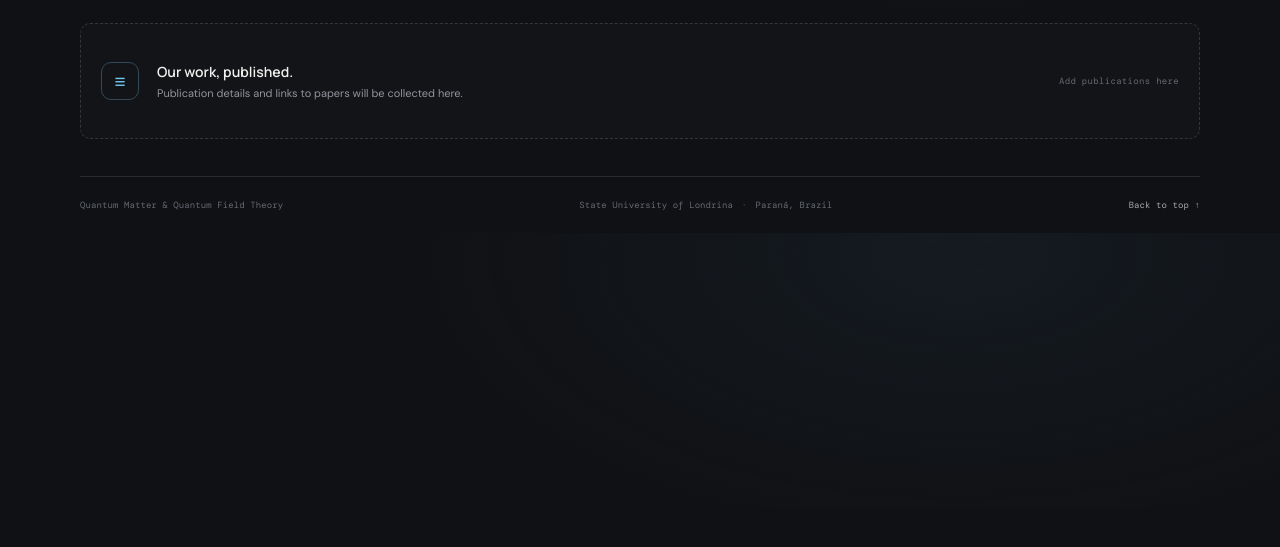
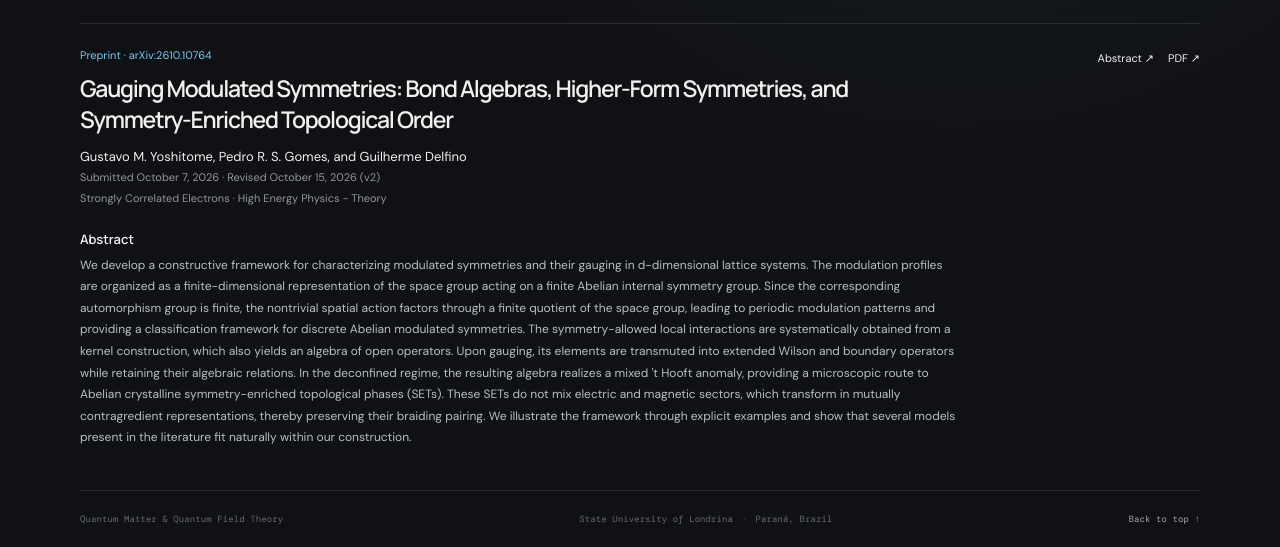
Before and after one commit to Quantum-Matter-and-Quantum-Field-Theory/quantum-matter-and-quantum-field-theory.github.io, a plain HTML site: page publications.html in a window 1280 px wide. Shown: the part 291-838 px from the top of the page. Before the commit the page ends 800 px from the top, so only its background shows below. Drawn offline with nearby package versions, Linux system fonts and the light colour scheme.

Commit message:
Add publication entries and update research topics on the website

```diff
--- a/publications.html
+++ b/publications.html
@@ -38,11 +38,25 @@
           <div class="section-heading">
             <div><h1>Our publications</h1></div>
           </div>
-          <div class="empty-state">
-            <span class="empty-icon" aria-hidden="true">≡</span>
-            <div><h3>Our work, published.</h3><p>Publication details and links to papers will be collected here.</p></div>
-            <span class="edit-hint">Add publications here</span>
-          </div>
+          <article class="publication-entry">
+            <header class="publication-header">
+              <div>
+                <p class="publication-type">Preprint · arXiv:2610.10764</p>
+                <h2>Gauging Modulated Symmetries: Bond Algebras, Higher-Form Symmetries, and Symmetry-Enriched Topological Order</h2>
+              </div>
+              <div class="publication-links" aria-label="Paper links">
+                <a href="https://arxiv.org/abs/2610.10764">Abstract <span aria-hidden="true">↗</span></a>
+                <a href="https://arxiv.org/pdf/2610.10764">PDF <span aria-hidden="true">↗</span></a>
+              </div>
+            </header>
+            <p class="publication-authors">Gustavo M. Yoshitome, Pedro R. S. Gomes, and Guilherme Delfino</p>
+            <p class="publication-date">Submitted <time datetime="2026-10-07">October 7, 2026</time> · Revised <time datetime="2026-10-15">October 15, 2026</time> (v2)</p>
+            <p class="publication-categories">Strongly Correlated Electrons · High Energy Physics - Theory</p>
+            <div class="publication-abstract">
+              <h3>Abstract</h3>
+              <p>We develop a constructive framework for characterizing modulated symmetries and their gauging in d-dimensional lattice systems. The modulation profiles are organized as a finite-dimensional representation of the space group acting on a finite Abelian internal symmetry group. Since the corresponding automorphism group is finite, the nontrivial spatial action factors through a finite quotient of the space group, leading to periodic modulation patterns and providing a classification framework for discrete Abelian modulated symmetries. The symmetry-allowed local interactions are systematically obtained from a kernel construction, which also yields an algebra of open operators. Upon gauging, its elements are transmuted into extended Wilson and boundary operators while retaining their algebraic relations. In the deconfined regime, the resulting algebra realizes a mixed 't Hooft anomaly, providing a microscopic route to Abelian crystalline symmetry-enriched topological phases (SETs). These SETs do not mix electric and magnetic sectors, which transform in mutually contragredient representations, thereby preserving their braiding pairing. We illustrate the framework through explicit examples and show that several models present in the literature fit naturally within our construction.</p>
+            </div>
+          </article>
         </section>
       </main>
       <footer class="site-footer"><span>Quantum Matter &amp; Quantum Field Theory</span><span>State University of Londrina <span class="footer-divider">·</span> Paraná, Brazil</span><a href="#top">Back to top ↑</a></footer>
--- a/styles.css
+++ b/styles.css
@@ -598,6 +598,80 @@ h2 {
   letter-spacing: 0.035em;
 }
 
+.publication-entry {
+  padding: 22px 0 4px;
+  border-top: 1px solid var(--line);
+}
+
+.publication-header {
+  display: flex;
+  align-items: flex-start;
+  justify-content: space-between;
+  gap: 24px;
+}
+
+.publication-type,
+.publication-date,
+.publication-categories {
+  margin: 0;
+  color: var(--muted);
+  font-size: 11px;
+  line-height: 1.7;
+}
+
+.publication-type {
+  margin-bottom: 8px;
+  color: var(--accent);
+}
+
+.publication-header h2 {
+  max-width: 780px;
+  font-size: 23px;
+  line-height: 1.35;
+}
+
+.publication-links {
+  display: flex;
+  flex: 0 0 auto;
+  gap: 14px;
+  padding-top: 5px;
+  font-size: 11px;
+}
+
+.publication-links a {
+  color: var(--text);
+  text-underline-offset: 3px;
+}
+
+.publication-authors {
+  margin: 13px 0 3px;
+  color: var(--text);
+  font-size: 13px;
+}
+
+.publication-categories {
+  margin-top: 2px;
+}
+
+.publication-abstract {
+  max-width: 880px;
+  margin-top: 22px;
+}
+
+.publication-abstract h3 {
+  margin: 0 0 7px;
+  font-family: var(--font-display);
+  font-size: 13px;
+  font-weight: 600;
+}
+
+.publication-abstract p {
+  margin: 0;
+  color: var(--lead-color);
+  font-size: 12px;
+  line-height: 1.8;
+}
+
 .site-footer {
   min-height: 57px;
   display: flex;
```
Also changed, not shown: research.html (+3 -3 lines).
